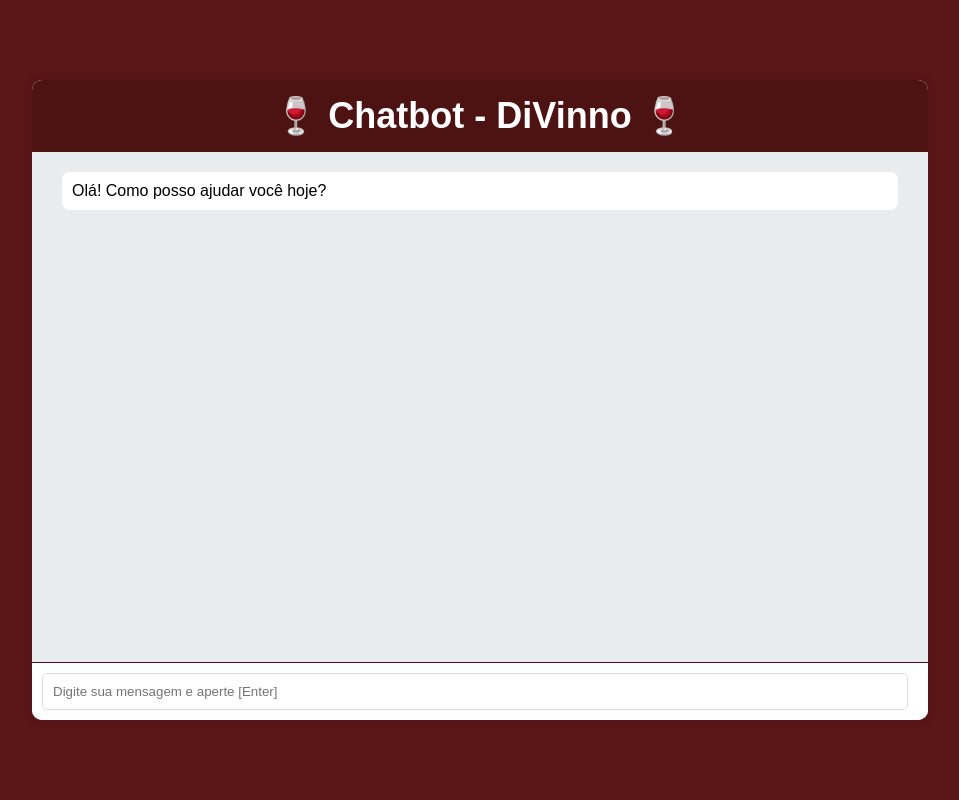
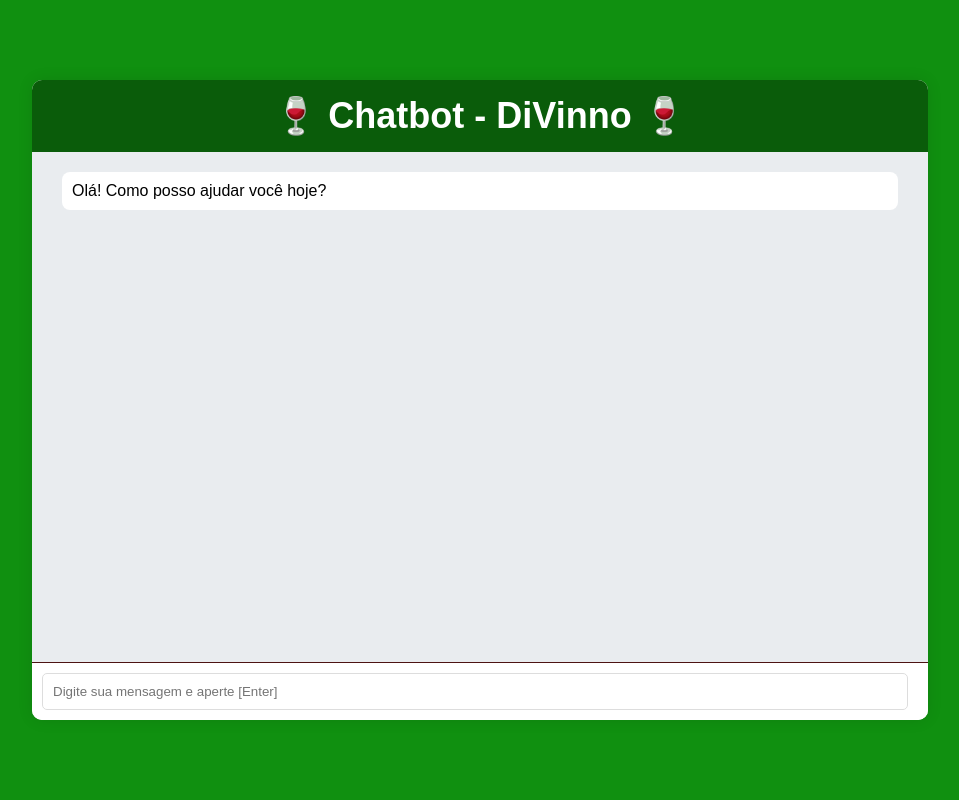
Before and after one commit to guicolletti/python-ia, a Flask app: page / in a window 1280 px wide. Shown: the whole page, without its empty margins (160-1119 px from the left). Run offline with Flask 3, Linux system fonts and the light colour scheme.

Commit message:
Update index.css

```diff
--- a/static/css/index.css
+++ b/static/css/index.css
@@ -6,7 +6,7 @@
 }
 
 body {
-    background-color: #5b1616;
+    background-color: #109010;
     display: flex;
     justify-content: center;
     align-items: center;
@@ -26,7 +26,7 @@ body {
 }
 
 .chat-header {
-    background-color: #4d1313;
+    background-color: #0a5c0a;
     color: white;
     text-align: center;
     padding: 15px;
```
